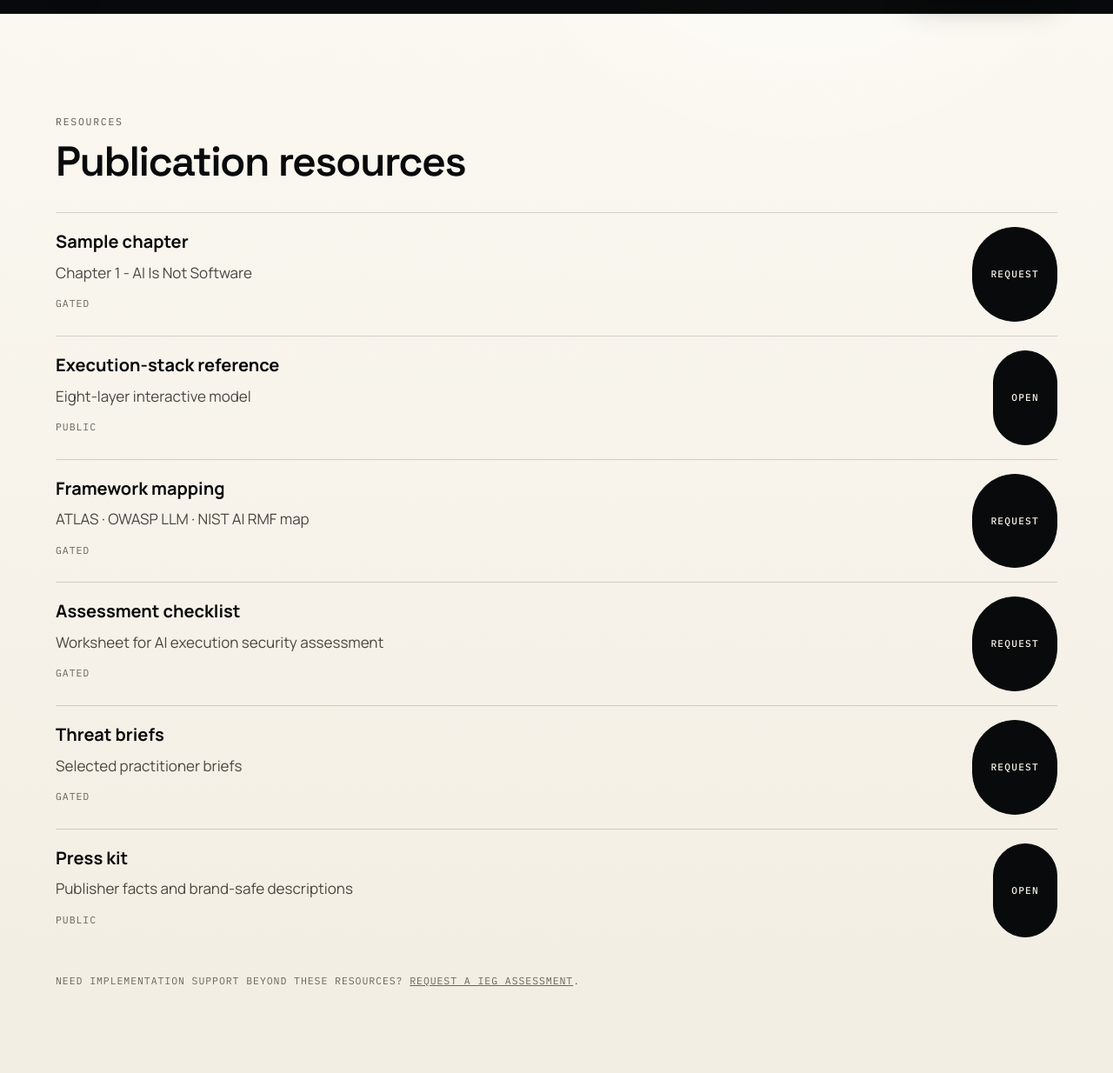
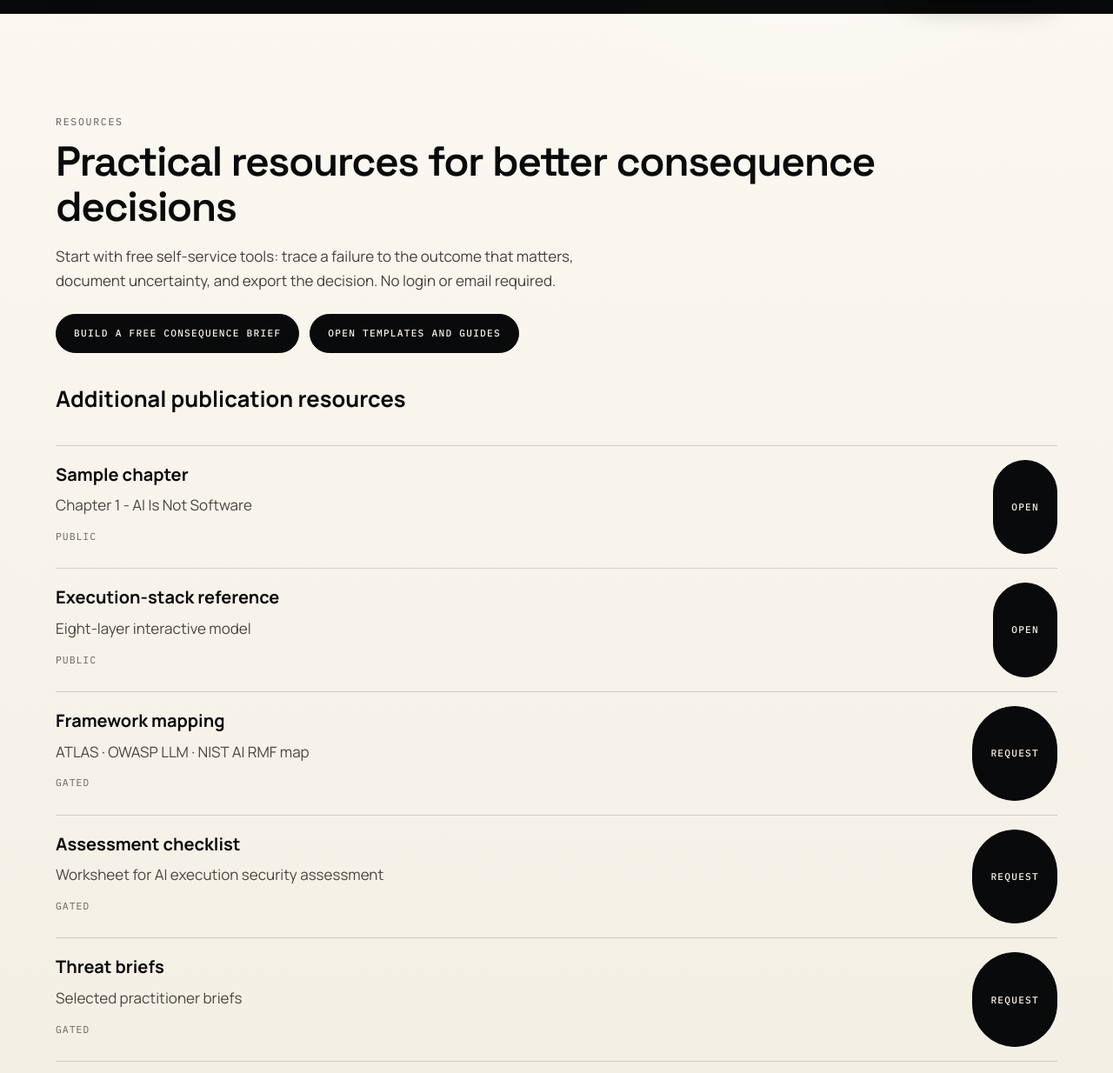
Before and after one commit to BlockSiFr/ieg-field-manual, an Astro site: page /resources in a window 1280 px wide. Shown: the part 61-1295 px from the top of the page at 87% size. Built offline with nearby package versions, Linux system fonts and the light colour scheme; Astro itself is replaced by a stand-in of ours; no server answers.

Commit message:
feat(ieg): promote open distribution toolkit over legacy gated resources

```diff
--- a/src/pages/resources.astro
+++ b/src/pages/resources.astro
@@ -1,13 +1,12 @@
 ---
 import BaseLayout from "@/layouts/BaseLayout.astro";
-import SampleRequestForm from "@/components/forms/SampleRequestForm";
 
 const resources = [
   {
     id: "sample-chapter-1",
     title: "Sample chapter",
-    access: "Gated",
-    href: "/sample?resource=sample-chapter-1",
+    access: "Public",
+    href: "/chapters/ai-is-not-software",
     body: "Chapter 1 - AI Is Not Software",
   },
   {
@@ -49,7 +48,13 @@ const resources = [
   <section class="section paper-panel">
     <div class="container">
       <p class="eyebrow" style="color:#5c574f">Resources</p>
-      <h1 class="section-title" style="color:var(--dastor-ink)">Publication resources</h1>
+      <h1 class="section-title" style="color:var(--dastor-ink)">Practical resources for better consequence decisions</h1>
+      <p style="color:#45403a;max-width:65ch">Start with free self-service tools: trace a failure to the outcome that matters, document uncertainty, and export the decision. No login or email required.</p>
+      <div style="display:flex;gap:.75rem;flex-wrap:wrap;margin:1.5rem 0 2rem">
+        <a class="btn btn-ink" href="/brief">Build a free Consequence Brief</a>
+        <a class="btn btn-ink" href="/toolkit">Open templates and guides</a>
+      </div>
+      <h2 style="color:var(--dastor-ink)">Additional publication resources</h2>
       <ul style="list-style:none;padding:0;margin:2rem 0 0">
         {resources.map((r) => (
           <li style="border-top:1px solid var(--dastor-line-dark);padding:1rem 0;display:grid;grid-template-columns:1fr auto;gap:1rem;color:var(--dastor-ink)">
@@ -63,7 +68,7 @@ const resources = [
         ))}
       </ul>
       <p class="meta" style="margin-top:1.5rem;color:#6a655c">
-        Need implementation support beyond these resources? <a href="/assessment">Request a IEG Assessment</a>.
+        Need implementation support beyond these resources? <a href="/assessment">Request a consequence assessment</a>.
       </p>
     </div>
   </section>
```
